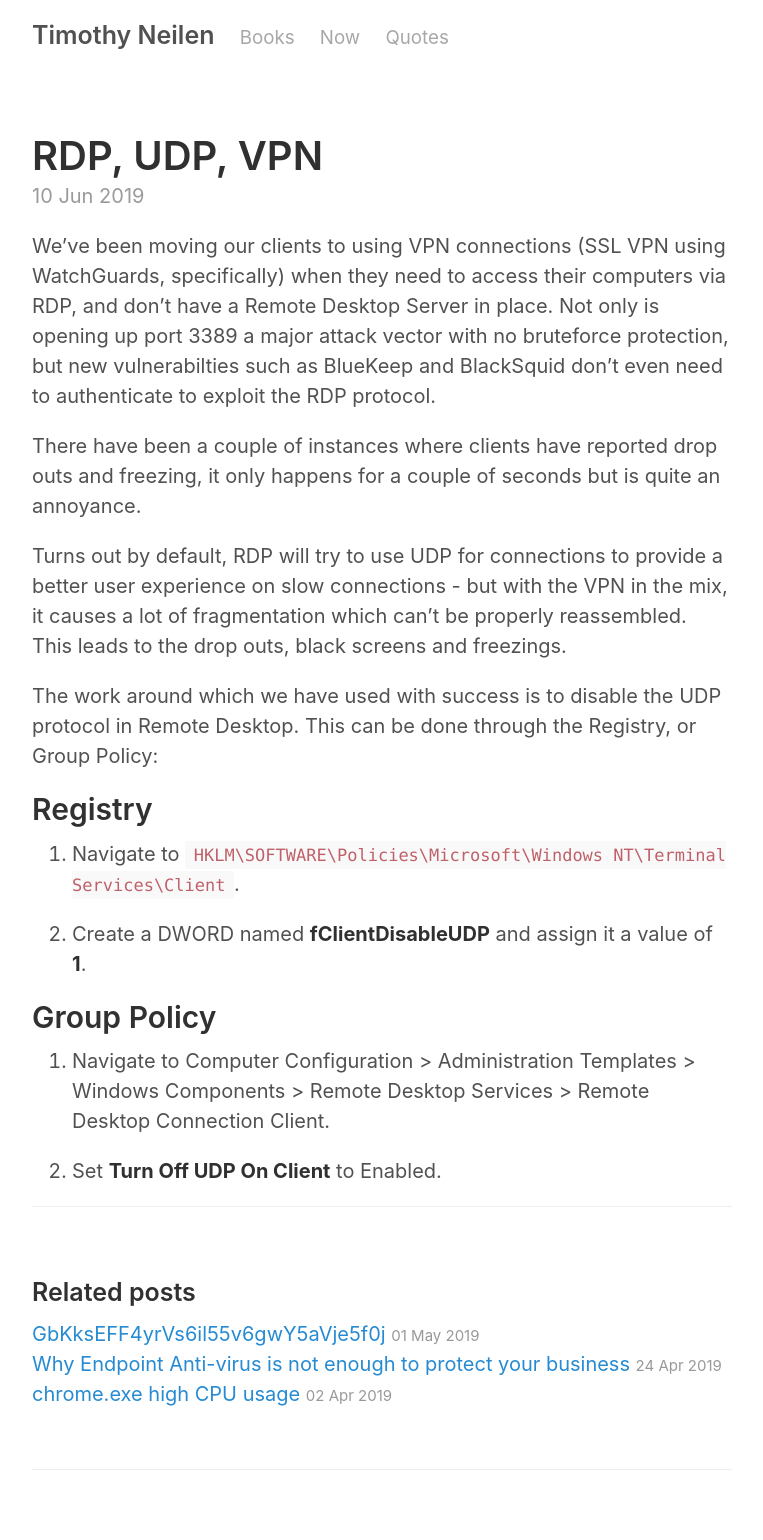
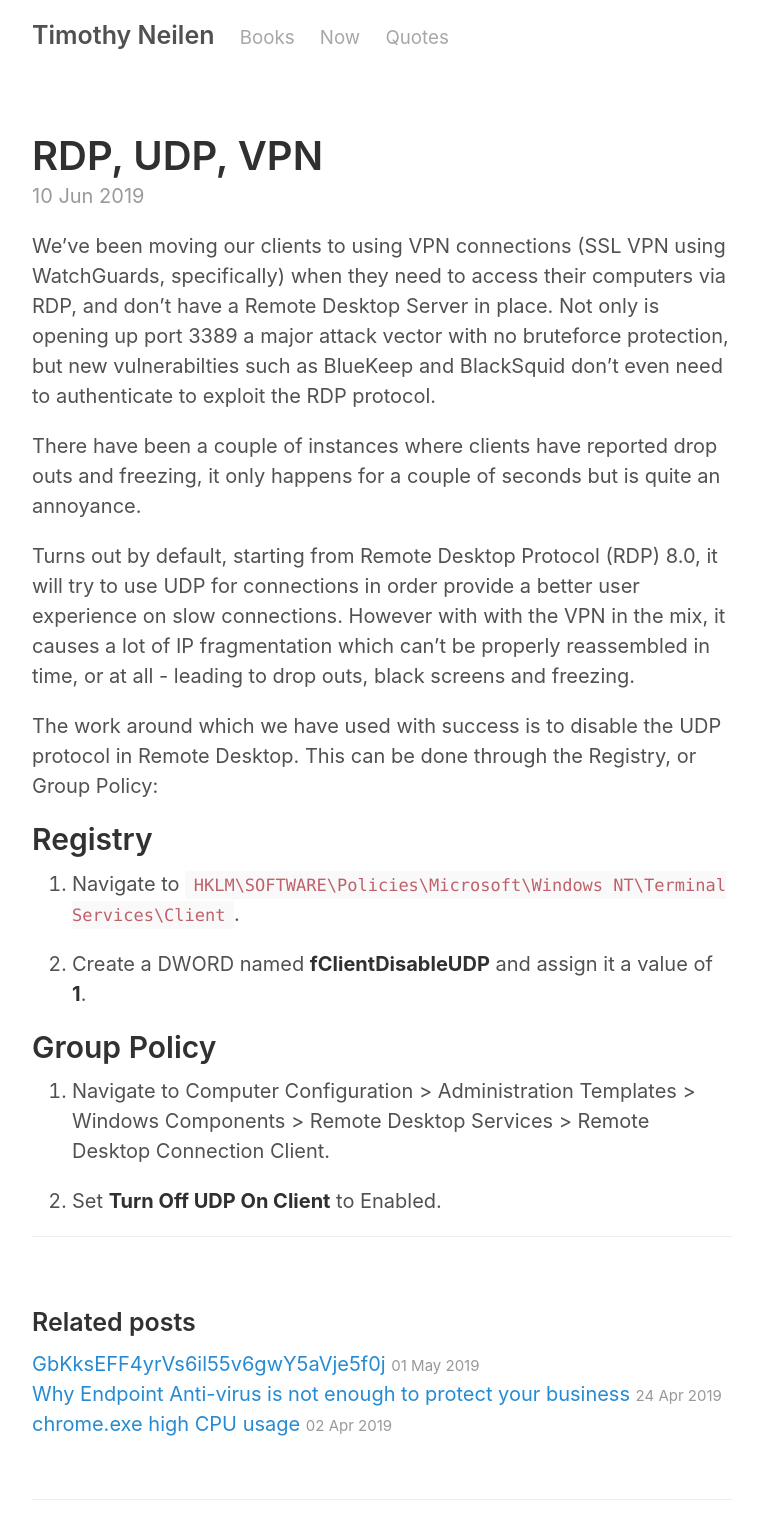
Before and after one commit to teejayen/teejayen.github.io, a Jekyll site: the page built from _posts/2019-06-10-RDP-UDP-VPN.md, in a window 1280 px wide. Shown: the whole page, without its empty margins (258-1021 px from the left). Built offline with Jekyll 4.4.1, drawn with Linux system fonts in a browser that asks for light colours; before the commit the page ends 1510 px from its top, so only the background shows below that.

Commit message:
slight update to post

```diff
--- a/_posts/2019-06-10-RDP-UDP-VPN.md
+++ b/_posts/2019-06-10-RDP-UDP-VPN.md
@@ -7,7 +7,7 @@ We've been moving our clients to using VPN connections (SSL VPN using WatchGuard
 
 There have been a couple of instances where clients have reported drop outs and freezing, it only happens for a couple of seconds but is quite an annoyance.
 
-Turns out by default, RDP will try to use UDP for connections to provide a better user experience on slow connections - but with the VPN in the mix, it causes a lot of fragmentation which can't be properly reassembled. This leads to the drop outs, black screens and freezings.
+Turns out by default, starting from Remote Desktop Protocol (RDP) 8.0, it will try to use UDP for connections in order provide a better user experience on slow connections. However with with the VPN in the mix, it causes a lot of IP fragmentation which can't be properly reassembled in time, or at all - leading to drop outs, black screens and freezing.
 
 The work around which we have used with success is to disable the UDP protocol in Remote Desktop. This can be done through the Registry, or Group Policy:
 
```
